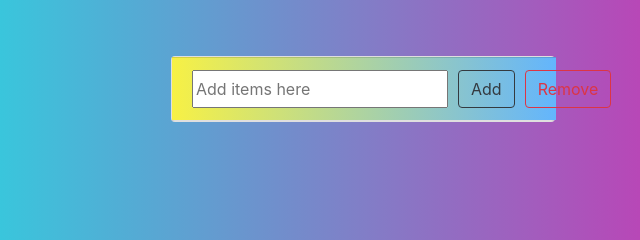
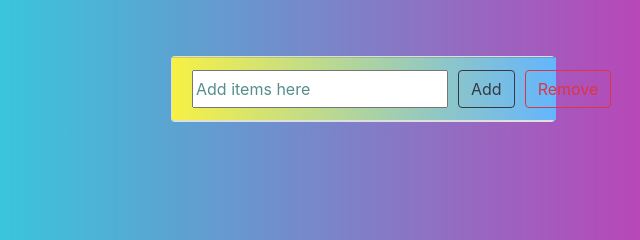
Before and after one commit to partha7978/TO-DO-APP-usingBootstrap, a plain HTML site: page index.html in a window 1280 px wide. Shown: the part 126-366 px from the top of the page, 277-917 px from the left. Drawn offline with nearby package versions, Linux system fonts and the light colour scheme.

Commit message:
adding placeholder color

```diff
--- a/style.css
+++ b/style.css
@@ -60,7 +60,9 @@ h1:hover, h2:hover {
 
 }
 
-
+::placeholder {
+    color:rgb(86, 141, 141);
+}
 
 footer {
     margin-top: 460px;
```
